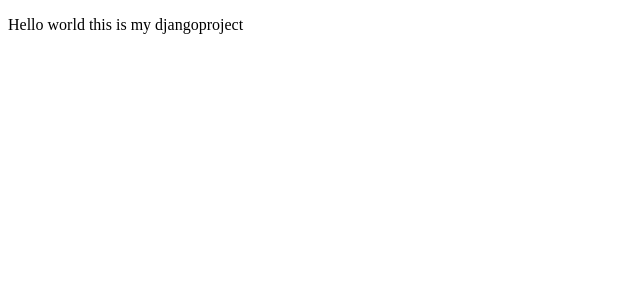
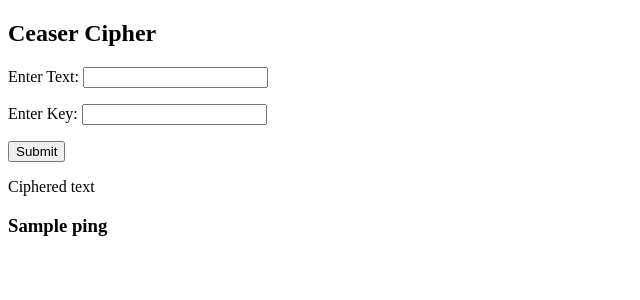
Before and after one commit to mosesokemwa/django-club, a Django app: template home/templates/index.html in a window 1280 px wide. Shown: the top 300 px of the page, without its empty margins (0-640 px from the left). Run offline with Django 3.2, Linux system fonts and the light colour scheme; the template is opened without the code that fills it: values that come from a table or form of the project are taken from there, most other values are stand-ins (such as "Sample title", 1, 10 or a date in 2020).

Commit message:
render python Ceaser program to browser

```diff
--- a/home/admin.py
+++ b/home/admin.py
@@ -1,7 +1,2 @@
 from django.contrib import admin
-from .models import Student
-
 # Register your models here.
-
-
-admin.site.register(Student)
--- /dev/null
+++ b/home/forms.py
@@ -0,0 +1,12 @@
+from django import forms
+
+
+# this is the context('form': form)
+class follow(forms.Form):
+    user_text = forms.CharField(label="Enter Text", min_length=1, max_length=100)
+    key = forms.IntegerField(label="Enter Key")
+
+
+class Ceaser(forms.Form):
+    user_text = forms.CharField(label="Enter Text", min_length=1, max_length=100)
+    key = forms.IntegerField(label="Enter Key")
--- a/home/templates/index.html
+++ b/home/templates/index.html
@@ -1,13 +1,28 @@
-<!DOCTYPE html>
+<!doctype html>
 <html>
-  <head>
-    <meta charset="utf-8">
-    <title>djangoproject</title>
-  </head>
-  <body>
-    <p>
-      Hello world this is my djangoproject
-    </p>
 
-  </body>
+<head>
+  <meta charset="utf-8">
+  <title>Ceaser Cipher</title>
+</head>
+
+<body>
+  <h2>Ceaser Cipher</h2>
+
+  <div class="row">
+    <div class="col-md-6">
+
+      <form method="POST" accept-charset="utf-8">
+        {%csrf_token%} {{ form.as_p }}
+        <input type="submit" value="Submit">
+      </form>
+      <p>Ciphered text</p>
+      <h3>{{ping}}</h3>
+
+    </div>
+    <!--./col-md-6-->
+  </div>
+
+</body>
+
 </html>
--- a/toy/urls.py
+++ b/toy/urls.py
@@ -18,5 +18,6 @@ from django.contrib import admin
 
 urlpatterns = [
     url(r'^$', 'home.views.index', name='home'),
+    url(r'^$', 'home.views.ccpa', name='home'),
     url(r'^admin/', include(admin.site.urls)),
 ]
```
Also changed, not shown: home/views.py (+69 -3 lines).
